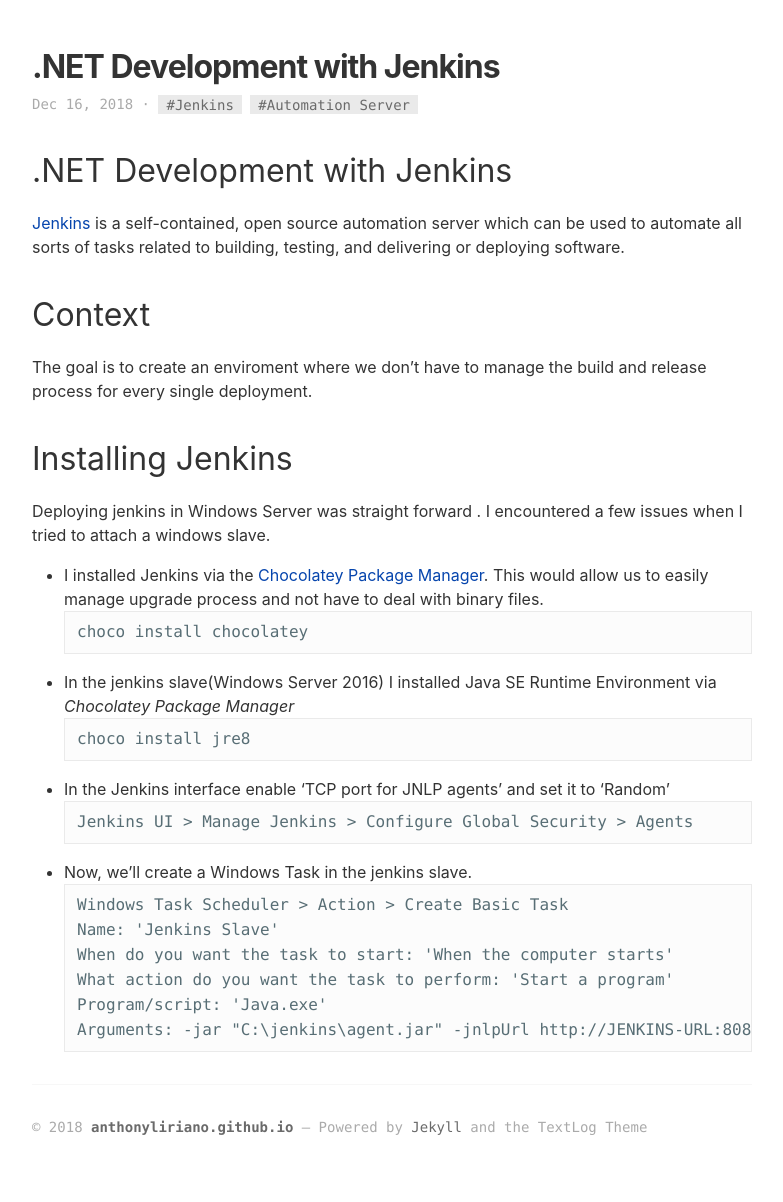
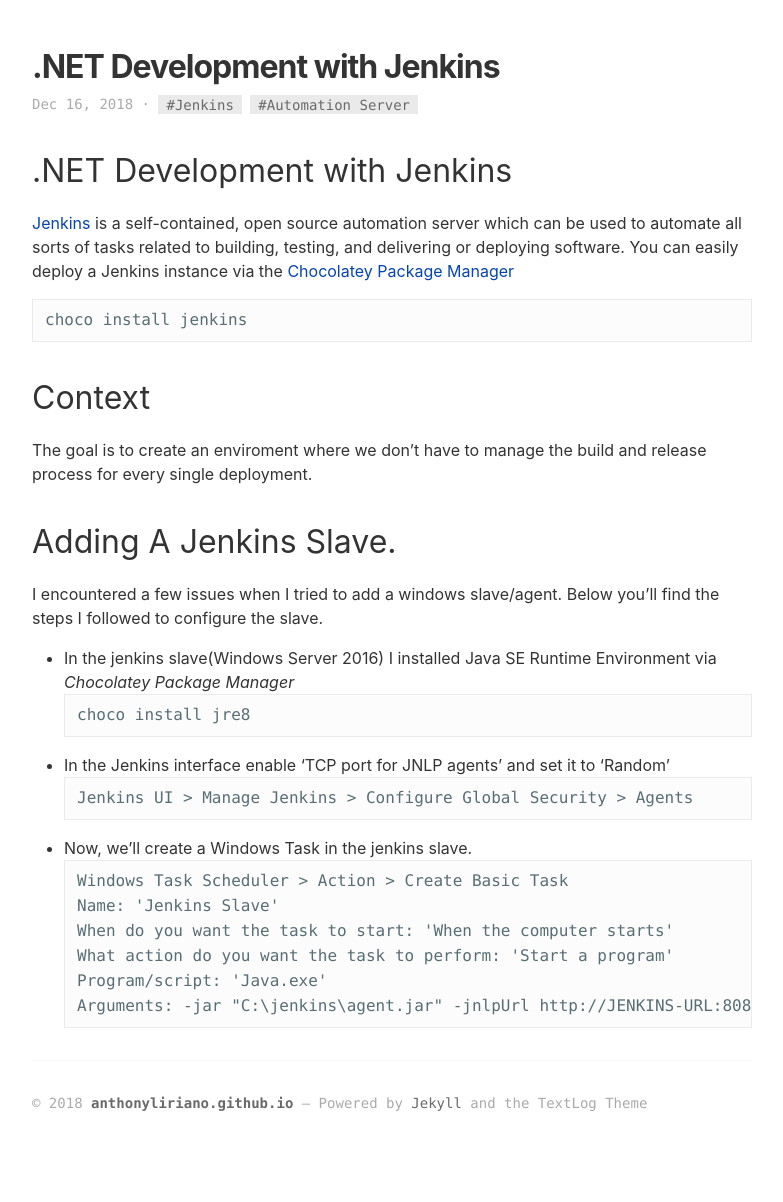
Before and after one commit to anthonyliriano/anthonyliriano.github.io, a Jekyll site: the page built from _posts/2018-12-16-Jenkins-for-windows.md, in a window 1280 px wide. Shown: the whole page, without its empty margins (8-791 px from the left). Built offline with Jekyll 4.4.1, drawn with Linux system fonts in a browser that asks for light colours; after the commit the page ends 1178 px from its top, so only the background shows below that.

Commit message:
Update Jenkins Post

````diff
--- a/_posts/2018-12-16-Jenkins-for-windows.md
+++ b/_posts/2018-12-16-Jenkins-for-windows.md
@@ -7,19 +7,20 @@ comment: false
 
 # .NET Development with Jenkins
 
-[Jenkins](https://jenkins.io/) is a self-contained, open source automation server which can be used to automate all sorts of tasks related to building, testing, and delivering or deploying software.
+[Jenkins](https://jenkins.io/) is a self-contained, open source automation server which can be used to automate all sorts of tasks related to building, testing, and delivering or deploying software. You can easily deploy a Jenkins instance via the [Chocolatey Package Manager](https://chocolatey.org/)
+
+```
+choco install jenkins
+```
 
 ## Context
 
 The goal is to create an enviroment where we don't have to manage the build and release process for every single deployment.
 
 
-## Installing Jenkins
-Deploying jenkins in Windows Server was straight forward . I encountered a few issues when I tried to attach a windows slave.
-* I installed Jenkins via the [Chocolatey Package Manager](https://chocolatey.org/). This would allow us to easily manage upgrade process and not have to deal with binary files.
-```
-choco install chocolatey
-```
+## Adding A Jenkins Slave.
+I encountered a few issues when I tried to add a windows slave/agent. Below you'll find the steps I followed to configure the slave.
+
 
 * In the jenkins slave(Windows Server 2016) I installed Java SE Runtime Environment via _Chocolatey Package Manager_
 ```
````
